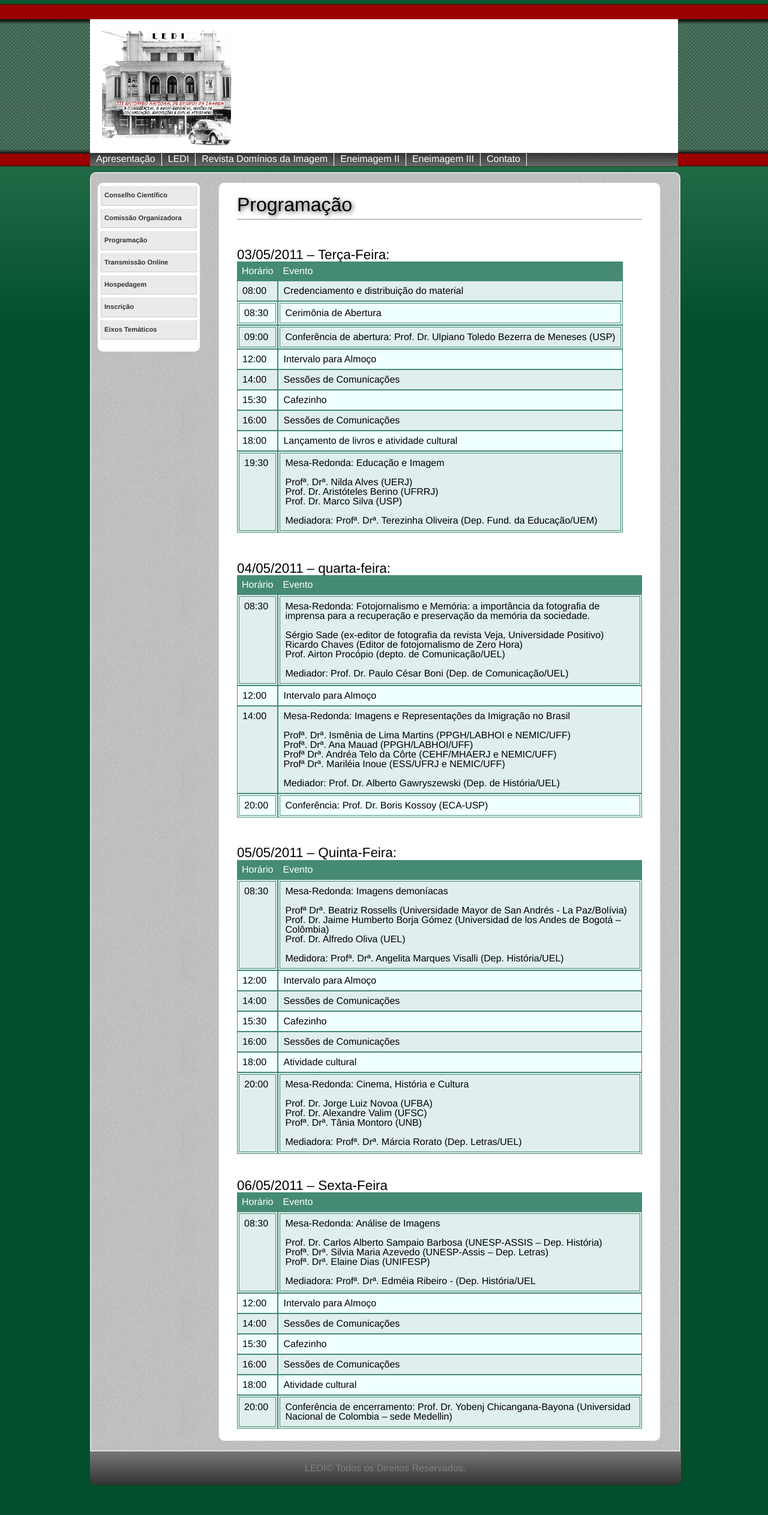
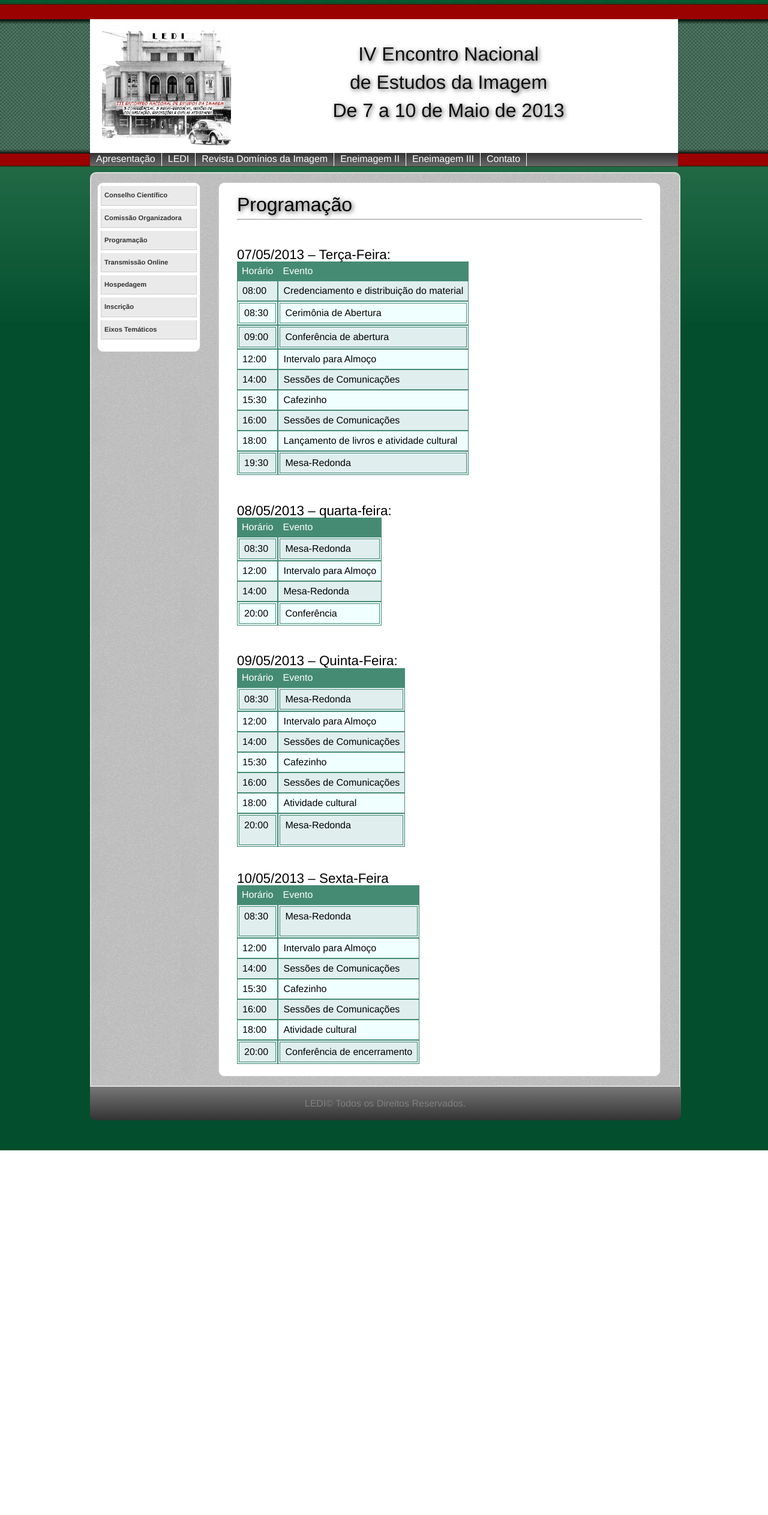
Before and after one commit to miguelakira/eneimagem2013, a PHP site: page /programacao.php in a window 1280 px wide. Shown: the whole page at 60% size. After the commit the page ends 1918 px from the top, so only its background shows below. Run offline with PHP 8.4, Linux system fonts and the light colour scheme; some libraries are stand-ins or nearby versions.

Commit message:
ajustes em datas

```diff
--- a/css/default.css
+++ b/css/default.css
@@ -198,7 +198,21 @@ body {
 #centralize {
 	text-align: center;
 }
+
 #righty {
+	text-align: right;
+}
+
+.justify {
+	text-align: justify;
+	text-justify: newspaper;
+}
+
+.centralize {
+	text-align: center;
+}
+
+.righty {
 	text-align: right;
 }
 
--- a/logo.php
+++ b/logo.php
@@ -1,5 +1,11 @@
   <div id="header">
     <div id="header-imagem" class = "rounded-corners"></div>
+
     <br /><br />
+    <h1>
+      <p class = "centralize">IV Encontro Nacional </p>
+      <p class = "centralize">de Estudos da Imagem </p>
+      <p class = "centralize">De 7 a 10 de Maio de 2013</p>
+    </h1>
 
   </div>
--- a/programacao.php
+++ b/programacao.php
@@ -18,7 +18,7 @@
 
 <br />
 <h4><br />
-03/05/2011 – Terça-Feira:</h4>
+07/05/2013 – Terça-Feira:</h4>
 <table border="1">
   <tr>
     <th>Horário</th>
@@ -34,7 +34,7 @@
   </tr>
   <tr class = "double">
     <td>09:00</td>
-    <td>Conferência de abertura: Prof. Dr. Ulpiano Toledo Bezerra de Meneses (USP)</td>
+    <td>Conferência de abertura</td>
   </tr>
   <tr  class="alt">
     <td>12:00</td>
@@ -58,12 +58,8 @@
   </tr>
   <tr class = "double">
     <td>19:30</td>
-    <td>Mesa-Redonda: Educação e Imagem <br />
-    <br />
-    Profª. Drª. Nilda Alves (UERJ) <br />
-    Prof. Dr. Aristóteles Berino (UFRRJ) <br />
-    Prof. Dr. Marco Silva (USP) <br /> <br />
-    Mediadora: Profª. Drª. Terezinha Oliveira (Dep. Fund. da Educação/UEM)
+    <td>Mesa-Redonda<br />
+
     </td>
   </tr>
 </table>
@@ -71,7 +67,7 @@
 
 <br />
 <h4><br />
-04/05/2011 – quarta-feira:</h4>
+08/05/2013 – quarta-feira:</h4>
 
 
 <table border="1">
@@ -81,15 +77,8 @@
   </tr>
   <tr class="double">
     <td>08:30</td>
-    <td>Mesa-Redonda: Fotojornalismo e Memória: a importância da
-    fotografia de imprensa para a recuperação e preservação da memória da
-    sociedade. <br />
-    <br />
-    Sérgio Sade (ex-editor de fotografia da revista Veja, Universidade
-    Positivo) <br />
-    Ricardo Chaves (Editor de fotojornalismo de Zero Hora) <br />
-    Prof. Airton Procópio (depto. de Comunicação/UEL) <br /> <br />
-    Mediador: Prof. Dr. Paulo César Boni (Dep. de Comunicação/UEL)</td>
+    <td>Mesa-Redonda<br />
+    </td>
   </tr>
   <tr  class="alt">
     <td>12:00</td>
@@ -97,18 +86,12 @@
   </tr>
   <tr>
     <td>14:00</td>
-    <td>Mesa-Redonda: Imagens e Representações da Imigração no Brasil<br /><br />
-            Profª. Drª. Ismênia de Lima Martins (PPGH/LABHOI e NEMIC/UFF)<br />
-            Profª. Drª. Ana Mauad (PPGH/LABHOI/UFF)<br />
-            Profª Drª. Andréa Telo da Côrte (CEHF/MHAERJ e NEMIC/UFF)<br />
-            Profª Drª. Mariléia Inoue (ESS/UFRJ e NEMIC/UFF)<br /><br />
-          Mediador: Prof. Dr. Alberto Gawryszewski (Dep. de História/UEL)</td>
-
-            </td>
+    <td>Mesa-Redonda<br />
+    </td>
   </tr>
   <tr class="alt-double">
     <td>20:00</td>
-    <td>Conferência: Prof. Dr. Boris Kossoy (ECA-USP)</td>
+    <td>Conferência</td>
   </tr>
 </table>
 
@@ -117,7 +100,7 @@
 
 <br />
 <h4><br />
-05/05/2011 – Quinta-Feira:</h4>
+09/05/2013 – Quinta-Feira:</h4>
 
 
 <table>
@@ -127,13 +110,9 @@
   </tr>
   <tr class = "double">
     <td>08:30</td>
-    <td>Mesa-Redonda: Imagens demoníacas <br />
-    <br />
-    Profª Drª. Beatriz Rossells (Universidade Mayor de San Andrés - La Paz/Bolívia) </b> <br />
-    Prof. Dr. Jaime Humberto Borja Gómez (Universidad de los Andes de Bogotá –
-    Colômbia) <br />
-    Prof. Dr. Alfredo Oliva (UEL) <br /> <br />
-    Medidora: Profª. Drª. Angelita Marques Visalli (Dep. História/UEL)</td>
+    <td>Mesa-Redonda <br />
+
+    </td>
   </tr>
   <tr class="alt">
     <td>12:00</td>
@@ -157,12 +136,9 @@
   </tr>
   <tr class = "double">
     <td>20:00</td>
-    <td>Mesa-Redonda: Cinema, História e Cultura<br />
+    <td>Mesa-Redonda<br />
     <br />
-    Prof. Dr. Jorge Luiz Novoa (UFBA) <br />
-    Prof. Dr. Alexandre Valim (UFSC) <br />
-    Profª. Drª. Tânia Montoro (UNB) <br /> <br />
-    Mediadora: Profª. Drª. Márcia Rorato (Dep. Letras/UEL)</td>
+    </td>
   </tr>
 </table>
 
@@ -170,7 +146,7 @@
 
 <br />
 <br />
-<h4>06/05/2011 – Sexta-Feira</h4>
+<h4>10/05/2013 – Sexta-Feira</h4>
 
 
 
@@ -181,13 +157,9 @@
   </tr>
   <tr class = "double">
     <td>08:30</td>
-    <td>Mesa-Redonda: Análise de Imagens<br />
+    <td>Mesa-Redonda<br />
     <br />
-    Prof. Dr. Carlos Alberto Sampaio Barbosa (UNESP-ASSIS – Dep. História)
-    <br />
-    Profª. Drª. Silvia Maria Azevedo (UNESP-Assis – Dep. Letras) <br />
-    Profª. Drª. Elaine Dias (UNIFESP) <br /> <br />
-    Mediadora: Profª. Drª. Edméia Ribeiro - (Dep. História/UEL </td>
+    </td>
   </tr>
   <tr class="alt">
     <td>12:00</td>
@@ -211,8 +183,8 @@
   </tr>
   <tr class = "double">
     <td>20:00</td>
-    <td>Conferência de encerramento: Prof. Dr. Yobenj Chicangana-Bayona
-    (Universidad Nacional de Colombia – sede Medellin)</td>
+    <td>Conferência de encerramento
+    </td>
   </tr>
 </table>
 </div>
```
Also changed, not shown: apresentacao.php (+19 -34 lines), img/logo_cnpq.jpg (added).
